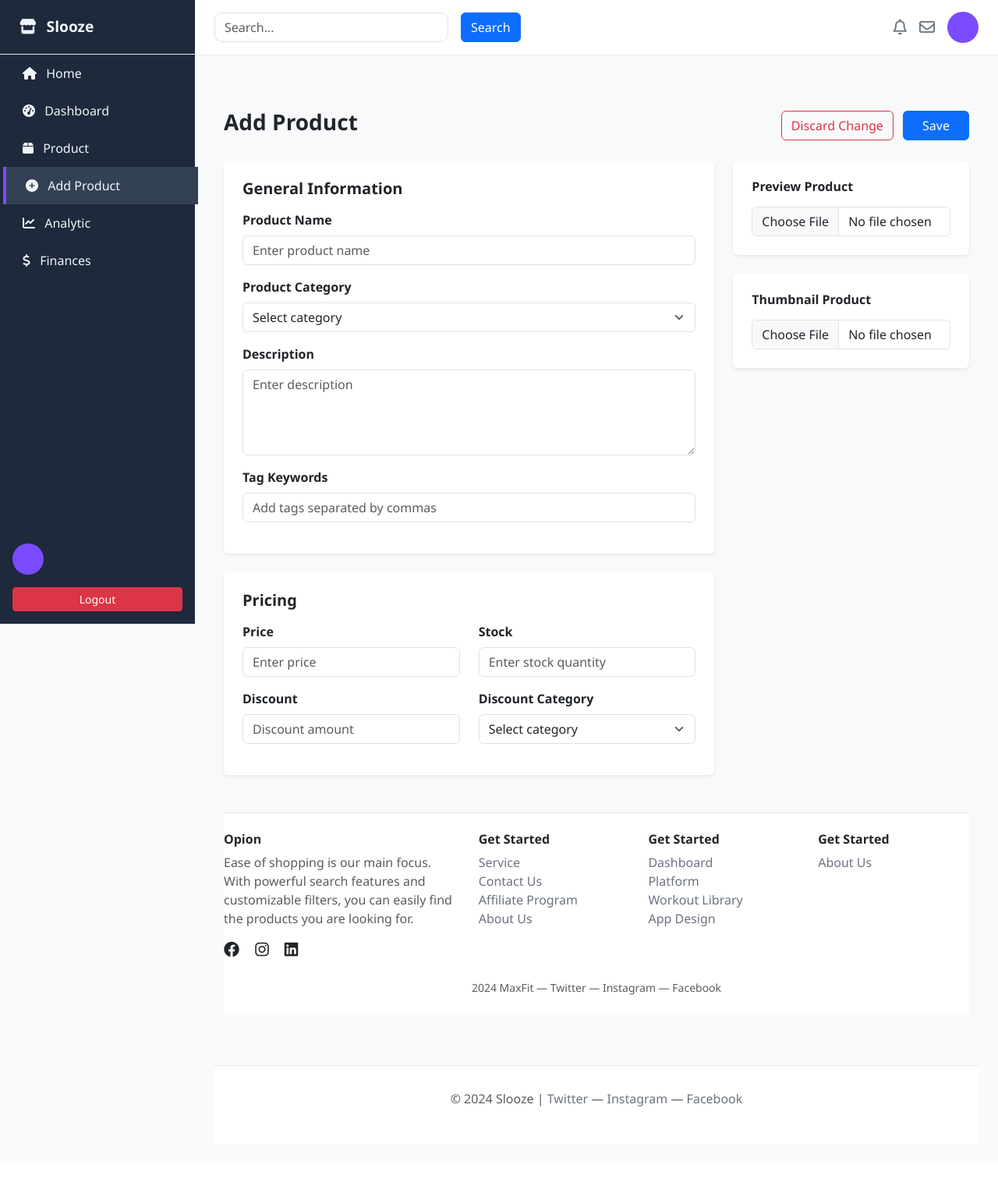
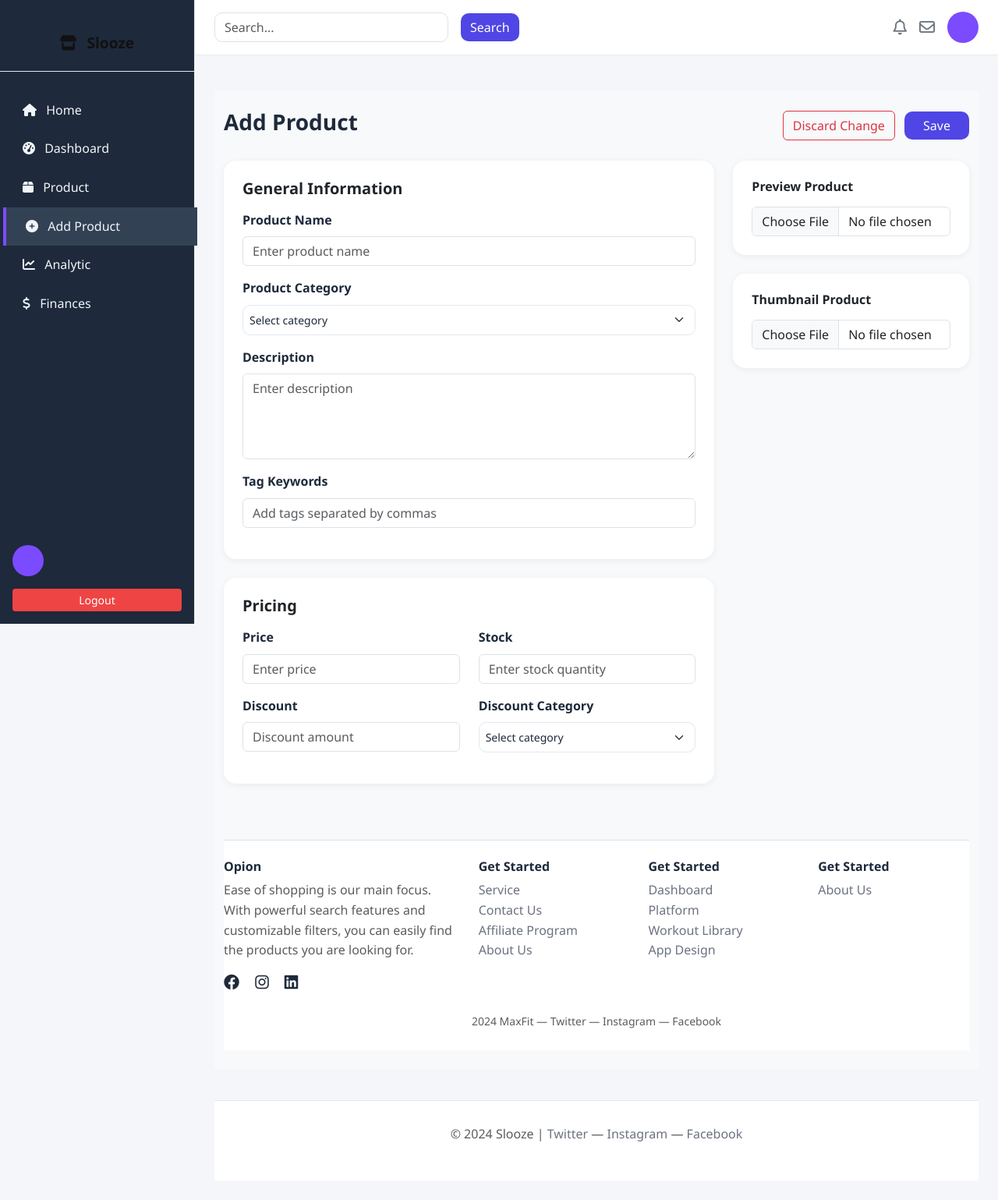
Before and after one commit to adarshdas11/slooze, a Django app: page /addedit/ in a window 1280 px wide. Shown: the whole page at 78% size. Before the commit the page ends 1419 px from the top, so only its background shows below. Run offline with Django 5.2, Linux system fonts and the light colour scheme; some libraries are stand-ins or nearby versions.

Commit message:
Fix CSS link issue

```diff
--- a/slooze/templates/slooze/base.html
+++ b/slooze/templates/slooze/base.html
@@ -1,5 +1,6 @@
 <!DOCTYPE html>
 <html lang="en">
+
 <head>
   <meta charset="UTF-8">
   <meta name="viewport" content="width=device-width, initial-scale=1.0">
@@ -8,7 +9,7 @@
   <link rel="stylesheet" href="https://cdnjs.cloudflare.com/ajax/libs/font-awesome/6.4.2/css/all.min.css">
   <script src="https://cdn.jsdelivr.net/npm/chart.js"></script>
   {% load static %}
-  <link rel="stylesheet" href="{% static 'css/theme.css' %}">
+  <link rel="stylesheet" href="{% static 'css/style.css' %}">
   <style>
     :root {
       --sidebar-bg: #1e293b;
@@ -119,10 +120,14 @@
       <i class="fas fa-store me-2"></i> Slooze
     </div>
     <div class="sidebar-menu">
-      <a href="{% url 'home' %}" class="{% if request.path == '/home/' %}active{% endif %}"><i class="fas fa-home me-2"></i> Home</a>
-      <a href="{% url 'dashboard' %}" class="{% if request.path == '/dashboard/' %}active{% endif %}"><i class="fas fa-tachometer-alt me-2"></i> Dashboard</a>
-      <a href="{% url 'products' %}" class="{% if request.path == '/products/' %}active{% endif %}"><i class="fas fa-box me-2"></i> Product</a>
-      <a href="{% url 'addedit' %}" class="{% if request.path == '/addedit/' %}active{% endif %}"><i class="fas fa-plus-circle me-2"></i> Add Product</a>
+      <a href="{% url 'home' %}" class="{% if request.path == '/home/' %}active{% endif %}"><i
+          class="fas fa-home me-2"></i> Home</a>
+      <a href="{% url 'dashboard' %}" class="{% if request.path == '/dashboard/' %}active{% endif %}"><i
+          class="fas fa-tachometer-alt me-2"></i> Dashboard</a>
+      <a href="{% url 'products' %}" class="{% if request.path == '/products/' %}active{% endif %}"><i
+          class="fas fa-box me-2"></i> Product</a>
+      <a href="{% url 'addedit' %}" class="{% if request.path == '/addedit/' %}active{% endif %}"><i
+          class="fas fa-plus-circle me-2"></i> Add Product</a>
       <a href="#"><i class="fas fa-chart-line me-2"></i> Analytic</a>
       <a href="#"><i class="fas fa-dollar-sign me-2"></i> Finances</a>
     </div>
@@ -165,4 +170,5 @@
   <script src="https://cdn.jsdelivr.net/npm/bootstrap@5.3.2/dist/js/bootstrap.bundle.min.js"></script>
   <script src="{% static 'js/main.js' %}"></script>
 </body>
+
 </html>
```
Also changed, not shown: db.sqlite3.
